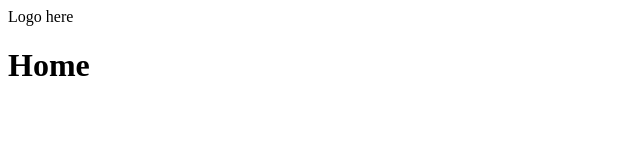
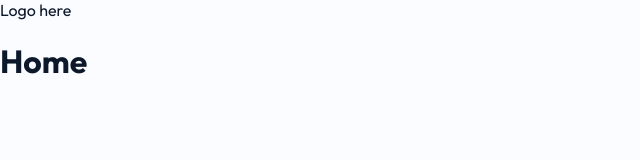
Before and after one commit to crismartins/crismartins, a Nuxt app: page / in a window 1280 px wide. Shown: the top 160 px of the page, without its empty margins (0-640 px from the left). Built offline with nearby package versions, Linux system fonts and the light colour scheme.

Commit message:
💄 add variables and main css

```diff
--- a/assets/scss/main.scss
+++ b/assets/scss/main.scss
@@ -0,0 +1,27 @@
+body{
+    margin: 0;
+    padding: 0;
+    font-family: $font_main;
+    background-color: $light;
+    color: $dark;
+
+    *{
+        box-sizing: border-box;
+    }
+
+
+    .container{
+        max-width: 1280px;
+        padding: 0 20px;
+        margin: auto;
+        &__fluid{
+            max-width: 100%;
+            padding: 0 20px;
+        }
+    }
+
+    ::selection {
+        background-color: $primary;
+        color: $light;
+    }
+}
--- a/assets/scss/variables.scss
+++ b/assets/scss/variables.scss
@@ -1,2 +1,16 @@
+//fonts
+@import url('https://fonts.googleapis.com/css2?family=DM+Serif+Display:ital@0;1&family=Outfit:wght@100;400;500;700&family=Source+Code+Pro:ital,wght@0,300;0,400;0,500;1,300;1,400;1,500&display=swap');
+$font_main: 'Outfit', sans-serif;
+$font_serif: 'DM Serif Display', serif;
+$font_code: 'Source Code Pro', monospace;
+
+//colors
+$primary: #3737F4;
+$secondary: #2D99FA;
+$highlight: #2CF5B5;
+$dark: #0D192B;
+$light: #FAFCFF;
+$neutral:#98B0EB;
+
 //transitions
 $default_transition: all 0.4s ease;
```
